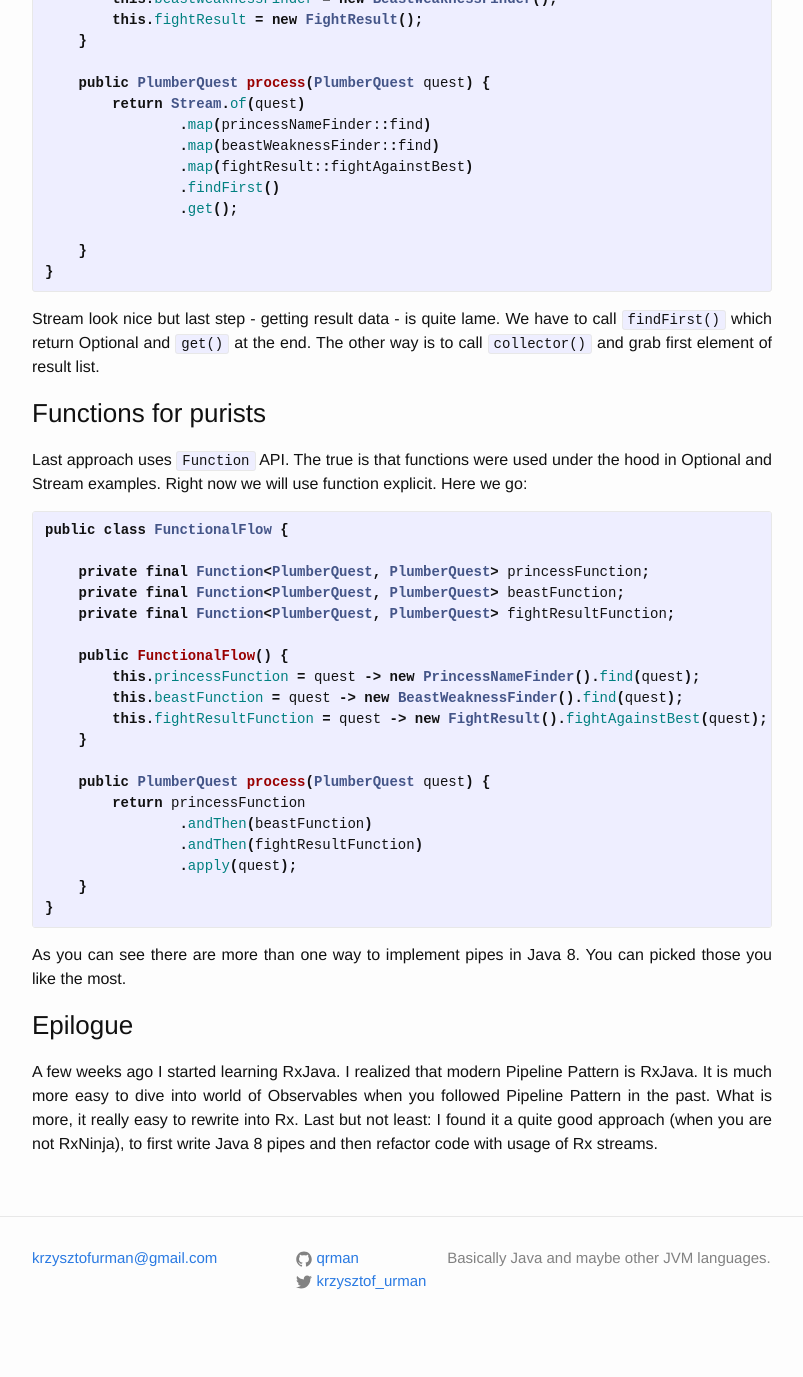
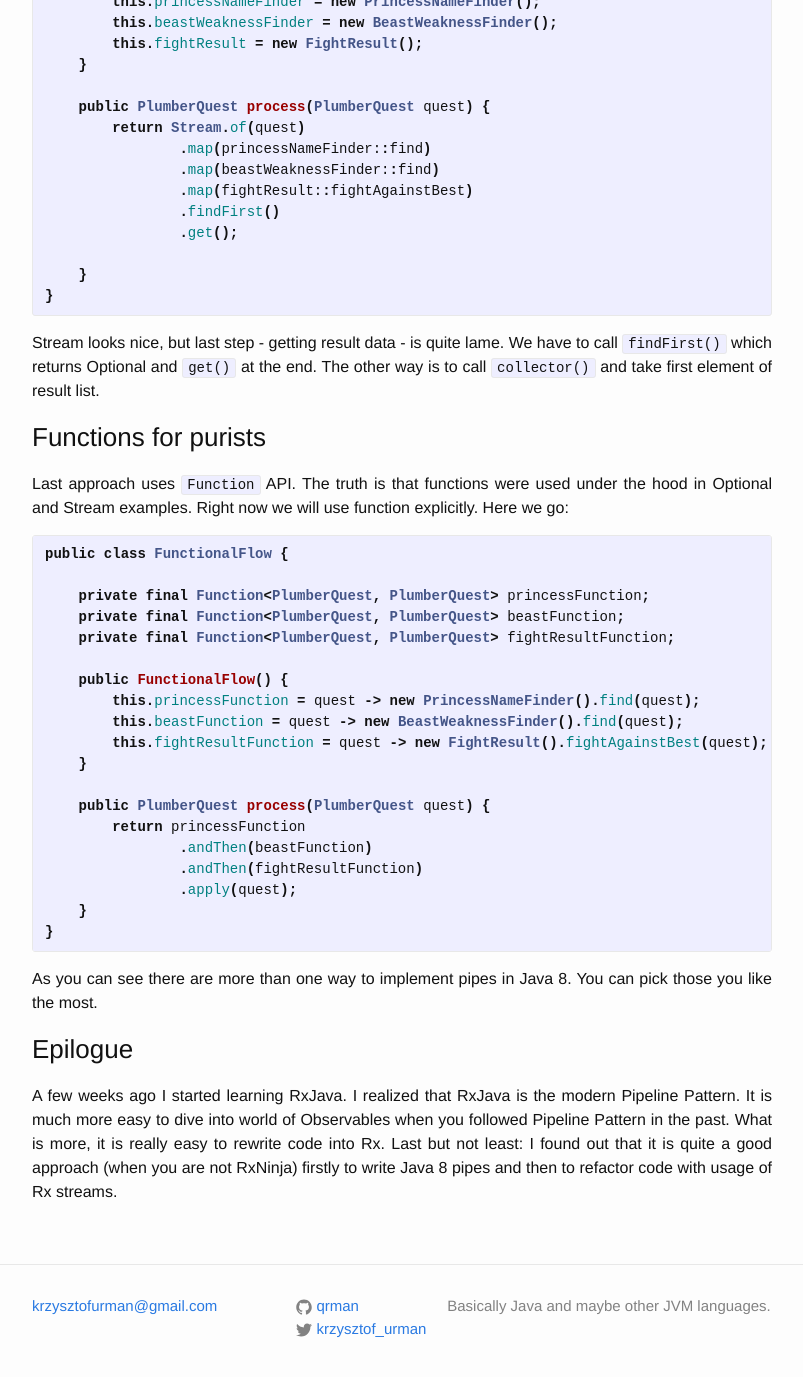
Before and after one commit to qrman/qrman.github.io, a Jekyll site: the page built from _posts/2017-02-09-pipeline-pattern-plumber-quest.markdown, in a window 1280 px wide and 1400 px high, scrolled down 3922 px. Shown: the top 1377 px of the window, without its empty margins (238-1041 px from the left). Built offline with Jekyll 4.4.1, drawn with Linux system fonts in a browser that asks for light colours; comment, search, counter and statistics services are not loaded; before the commit the page ends 5274 px from its top, so only the background shows below that; some of the changed text lies outside the part shown.

Commit message:
revision

```diff
--- a/_posts/2017-02-09-pipeline-pattern-plumber-quest.markdown
+++ b/_posts/2017-02-09-pipeline-pattern-plumber-quest.markdown
@@ -17,7 +17,7 @@
 
 ### Describing a problem ###
 
-Back then in old good Java 7 days one of my favourite design pattern was *Pipeline Pattern*.
+Back then in old good Java 7 days, one of my favourite design pattern was *Pipeline Pattern*.
 Following this pattern allows me to have my code very well organized. Especially when request processing
 requires many steps.
 
@@ -63,7 +63,7 @@
 
 ### Mario Bros Dilemma ###
 
-But first, some inspiration for writing simple program. Mario, well known plumber is looking for princess. Most of the time,
+Let's start with some inspiration for writing a simple program. Mario, well known plumber is looking for princess. Most of the time,
 the only clue he gets is:
 
 > Thank You Mario!
@@ -102,7 +102,7 @@
 
 ### Old is Gold - Pipeline Pattern ###
 
-First we need some glue code. Two simple classes:
+Firstly, we need some glue code. Two simple classes:
 
 {% highlight java %}
 
@@ -165,16 +165,15 @@
 
 {% endhighlight %}
 
-The above code is really simple. Plumber quest consist 3 steps. First is to find princess name,
-then check beast weakness and at the end verify whether plumber can beat the best. As you can see,
-there are no Java 8 feature in this code. All next 3 samples are available only in Java 8 world.
+The above code is really simple. Plumber quest consists of three steps. Firstly, he should find princess name,
+then check beast weakness and finally verify whether plumber can beat the beast or not. As you can see
+there are no Java 8 features in this code. All next three samples are available only in Java 8 world.
 
 ### Optional Way ###
 
-Optional's gives much more then `isPresent()` and `get()`. [Optional](https://docs.oracle.com/javase/8/docs/api/java/util/Optional.html) API contain some useful methods
+Optional gives much more than `isPresent()` and `get()`. [Optional](https://docs.oracle.com/javase/8/docs/api/java/util/Optional.html) API contains some useful methods
 which are helpful in simple data transformation such as `map()` and `filter()`. Optional wasn't designed for solving pipeline pattern
-but for simple pipes they are very handy. We just need to wrap input data into Optional with `Optional.of()` method and than call map
-as many time as many steps are in pipe. Second flow looks as follow:
+but they are very handy for simple pipes. We just need to wrap input data using Optional with `Optional.of()` method and then call `map` in every step in the pipe. Second flow looks as following:
 
 {% highlight java %}
 
@@ -234,15 +233,15 @@
 
 {% endhighlight %}
 
-Stream look nice but last step - getting result data - is quite lame. We have to call
-`findFirst()` which return Optional and `get()` at the end. The other way is to call `collector()` and
-grab first element of result list.
+Stream looks nice, but last step - getting result data - is quite lame. We have to call
+`findFirst()` which returns Optional and `get()` at the end. The other way is to call `collector()` and
+take first element of result list.
 
 
 ### Functions for purists ###
 
-Last approach uses `Function` API. The true is that functions were used under the hood in Optional and Stream examples.
-Right now we will use function explicit. Here we go:
+Last approach uses `Function` API. The truth is that functions were used under the hood in Optional and Stream examples.
+Right now we will use function explicitly. Here we go:
 
 {% highlight java %}
 
@@ -268,11 +267,10 @@
 
 {% endhighlight %}
 
-As you can see there are more than one way to implement pipes in Java 8. You can picked those you like the most.
+As you can see there are more than one way to implement pipes in Java 8. You can pick those you like the most.
 
 ### Epilogue ###
 
-A few weeks ago I started learning RxJava. I realized that modern Pipeline Pattern is RxJava. It is much more easy to dive into
-world of Observables when you followed Pipeline Pattern in the past. What is more, it really easy to rewrite into Rx.
-Last but not least: I found it a quite good approach (when you are not RxNinja),
-to first write Java 8 pipes and then refactor code with usage of Rx streams.
+A few weeks ago I started learning RxJava. I realized that RxJava is the modern Pipeline Pattern. It is much more easy to dive into
+world of Observables when you followed Pipeline Pattern in the past. What is more, it is really easy to rewrite code into Rx.
+Last but not least: I found out that it is quite a good approach (when you are not RxNinja) firstly to write Java 8 pipes and then to refactor code with usage of Rx streams.
```
Also changed, not shown: other parts of _posts/2017-02-09-pipeline-pattern-plumber-quest.markdown (+4 -4 lines).
